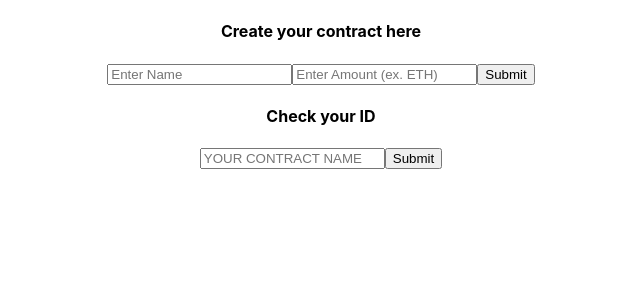
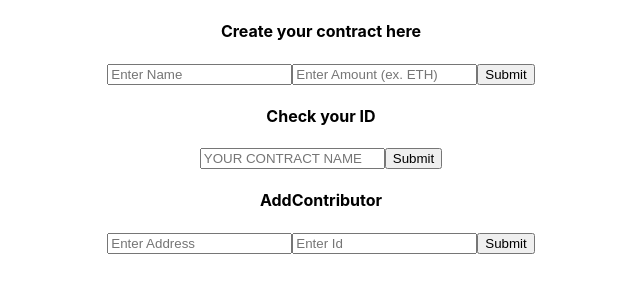
Before and after one commit to jagpreetsingh796/CrowdVacation, a React (Create React App) app in the folder my-app/: page / in a window 1280 px wide. Shown: the top 300 px of the page, without its empty margins (319-959 px from the left). Built offline with nearby package versions, Linux system fonts and the light colour scheme.

Commit message:
Add contributor

```diff
--- /dev/null
+++ b/my-app/src/AddContributor.js
@@ -0,0 +1,49 @@
+import React from "react"
+import firebase from './Firestore'
+import { ethers } from 'ethers';
+import Loader from 'react-loader-spinner'
+
+class AddContributor extends React.Component
+{
+    constructor()
+    {
+        super()
+        this.state={
+
+            Address:"",
+
+            Id:"",
+
+
+        }
+        this.handlechange=this.handlechange.bind(this)
+        this.handlesubmit=this.handlesubmit.bind(this)
+
+    }
+    handlechange=(e) =>
+    {
+        this.setState({
+            [e.target.name]:e.target.value
+        },console.log(this.state))
+    }
+    handlesubmit= async(e)=>
+    {
+
+    }
+    render()
+    {
+        return(
+            <div>
+                <form onSubmit={this.handlesubmit}>
+                <input  type="text"  name="Address"  label="Address" onChange={this.handlechange} value={this.state.Address} placeholder="Enter Address"/>
+                <input  type="text"  name="Id"  label="Id" onChange={this.handlechange} value={this.state.Id} placeholder="Enter Id"/>
+
+                 <button type="submit" >Submit</button>
+
+
+                </form>
+            </div>
+        )
+    }
+}
+export default AddContributor
--- a/my-app/src/App.js
+++ b/my-app/src/App.js
@@ -1,5 +1,6 @@
 import React from 'react';
 import CreateVacation from './CreateVacation'
+import AddContributor from './AddContributor'
 import './App.css';
 
 function App() {
@@ -7,6 +8,8 @@ function App() {
     <div className="App">
       <h4>Create your contract here</h4>
       <CreateVacation/>
+      <h4>AddContributor</h4>
+      <AddContributor/>
 
     </div>
   );
```
